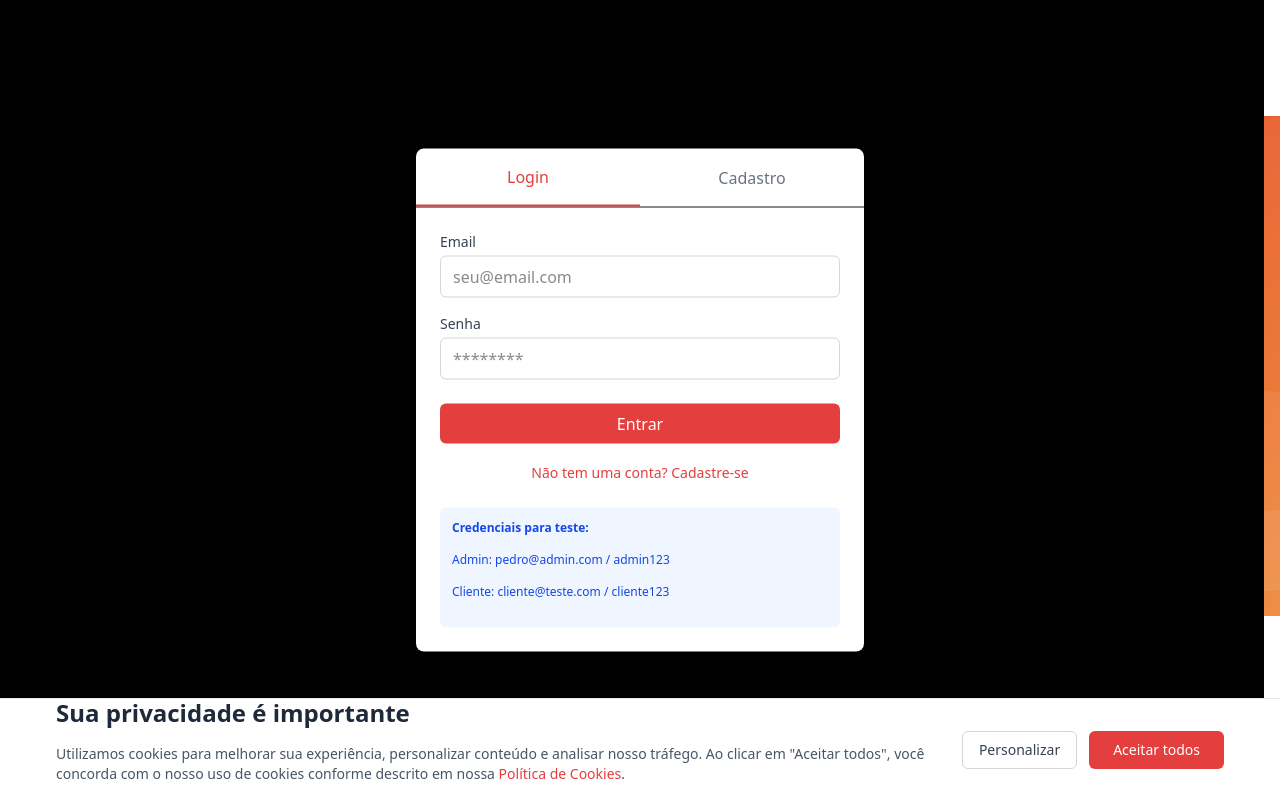
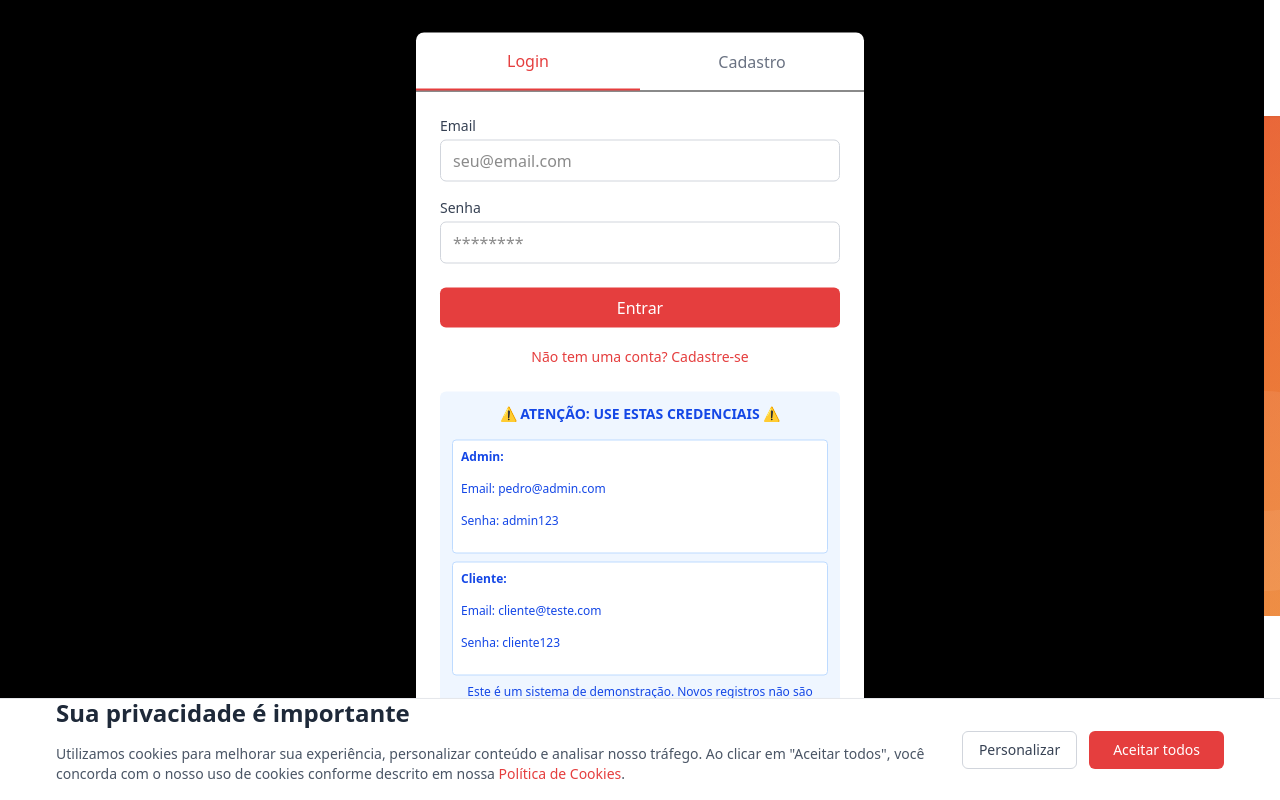
Before and after one commit to pedronogr/orthosais, a Next.js app: page / in a window 1280 px wide. Both pictures are taken after a click on the button "Entrar". Shown: the top 800 px of the page. Built offline with nearby package versions, Linux system fonts and the light colour scheme.

Commit message:
fix: torna instruções de login muito mais claras e destacadas

```diff
--- a/app/components/AuthModal.tsx
+++ b/app/components/AuthModal.tsx
@@ -74,7 +74,7 @@ export default function AuthModal({ isOpen, onClose }: AuthModalProps) {
         setEmail('');
         setPassword('');
         setConfirmPassword('');
-        setSuccessMessage('Cadastro realizado com sucesso! Por favor, use as credenciais de teste para fazer login.');
+        setSuccessMessage('IMPORTANTE: Este é um sistema de demonstração. Por favor, use APENAS as credenciais de teste abaixo para fazer login. Os dados que você acabou de cadastrar não são armazenados.');
         setActiveTab('login');
       } else {
         setError('Este email já está cadastrado ou não foi possível criar a conta');
@@ -186,9 +186,18 @@ export default function AuthModal({ isOpen, onClose }: AuthModalProps) {
               </div>
 
               <div className="mt-6 p-3 bg-blue-50 text-blue-700 text-xs rounded-md">
-                <p className="font-semibold mb-1">Credenciais para teste:</p>
-                <p>Admin: pedro@admin.com / admin123</p>
-                <p>Cliente: cliente@teste.com / cliente123</p>
+                <p className="font-semibold mb-1 text-center text-sm">⚠️ ATENÇÃO: USE ESTAS CREDENCIAIS ⚠️</p>
+                <div className="border border-blue-200 rounded p-2 mb-2 bg-white">
+                  <p className="font-bold">Admin:</p>
+                  <p>Email: pedro@admin.com</p>
+                  <p>Senha: admin123</p>
+                </div>
+                <div className="border border-blue-200 rounded p-2 bg-white">
+                  <p className="font-bold">Cliente:</p>
+                  <p>Email: cliente@teste.com</p>
+                  <p>Senha: cliente123</p>
+                </div>
+                <p className="mt-2 text-center">Este é um sistema de demonstração. Novos registros não são armazenados.</p>
               </div>
             </form>
           ) : (
```
